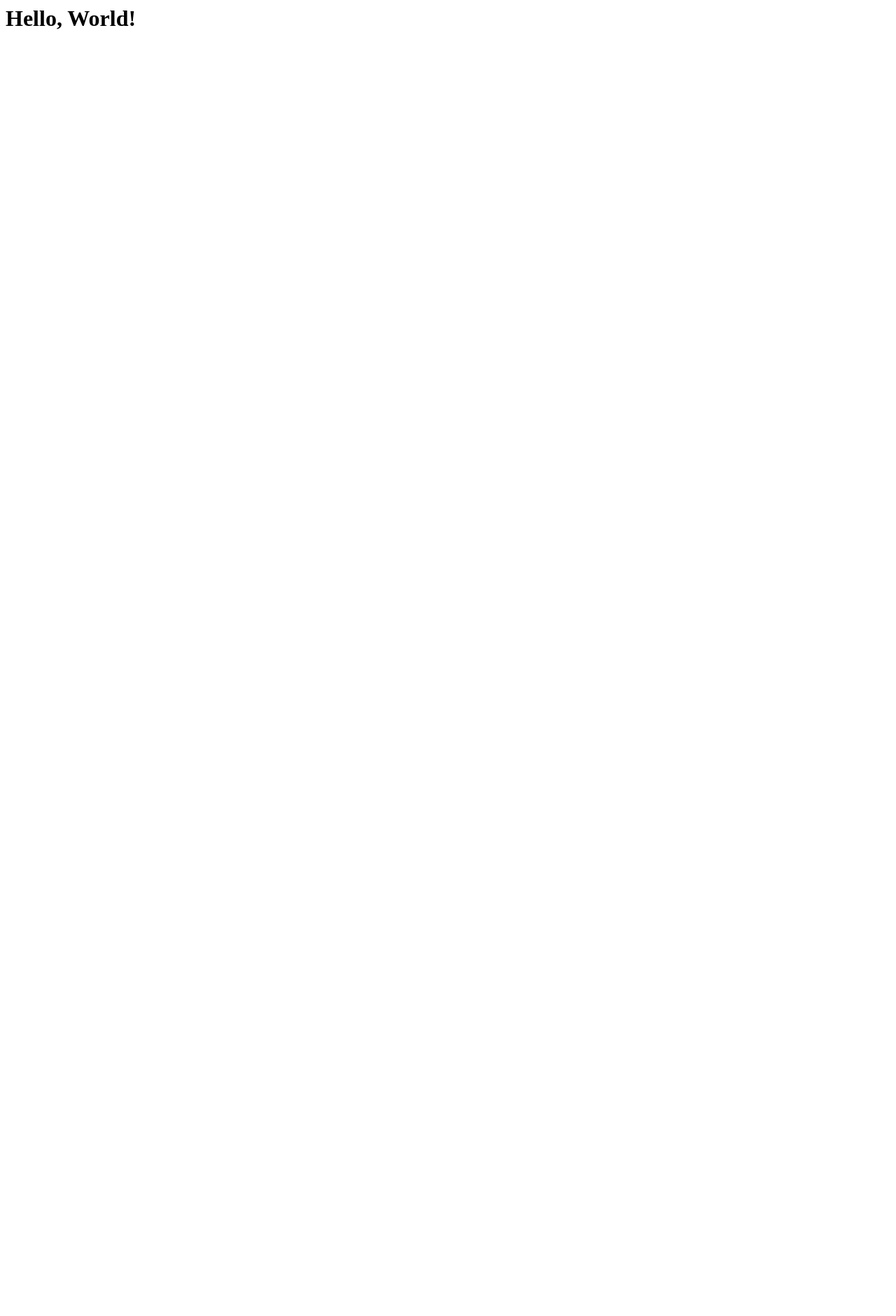
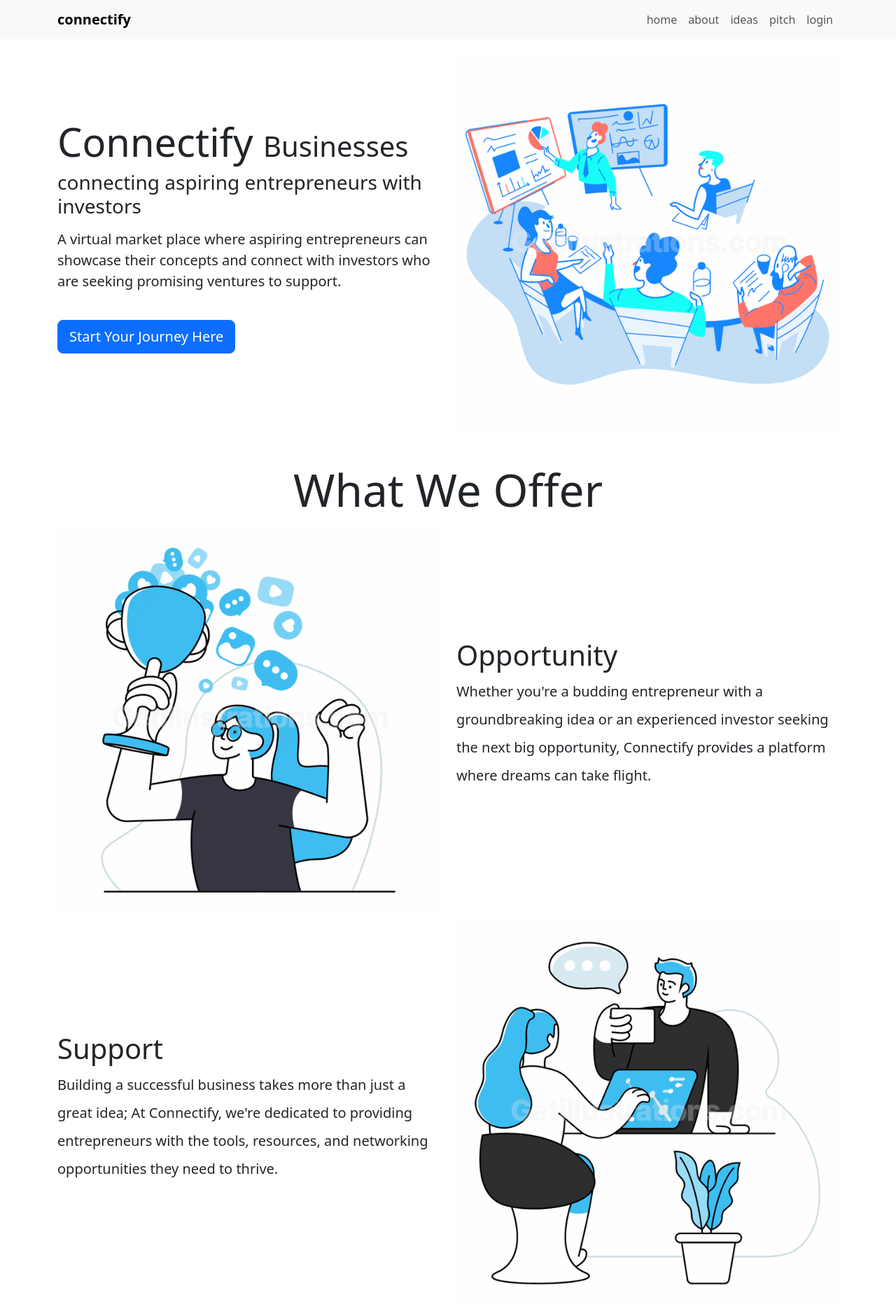
Before and after one commit to maonimisi/connectify, a Flask app: page / in a window 1280 px wide. Before the commit the part shown is almost empty. Shown: the top 1880 px of the page at 70% size. Before the commit the page ends 42 px from the top, so only its background shows below. Run offline with Flask 3, Linux system fonts and the light colour scheme.

Commit message:
Connectify

```diff
--- a/connectify.py
+++ b/connectify.py
@@ -1,17 +1,30 @@
-from flask import Flask
-
+from flask import Flask, render_template, url_for
 app = Flask(__name__)
 
+posts = [
+    {
+        'author': 'Abdulrasheed Muhammed',
+        'title': 'First Pitch',
+        'content': 'First Pitch Content',
+        'date_posted': 'April 20, 2021'
+    },
+    {
+        'author': 'Abdulsabur Muhammed',
+        'title': 'Second Pitch',
+        'content': 'Second Pitch Content',
+        'date_posted': 'April 20, 2022'
+    }
+]
 
 @app.route("/")
 @app.route("/home")
 def home():
-    return "<h1>Hello, World!</h1>"
+    return render_template('home.html', posts=posts)
 
 
 @app.route("/about")
 def about():
-    return "<h1>About Page</h1>"
+    return render_template('about.html', title='About')
 
 
 if __name__ == '__main__':
--- /dev/null
+++ b/static/main.css
@@ -0,0 +1,3 @@
+section {
+    padding: 20px 0;
+}
--- a/templates/about.html
+++ b/templates/about.html
@@ -0,0 +1,4 @@
+{% extends 'layout.html' %}
+{% block content %}
+<h1 class="display-3 text-center">ABOUT US</h1>
+{% endblock content %}
--- /dev/null
+++ b/templates/home.html
@@ -0,0 +1,98 @@
+{% extends 'layout.html' %}
+{% block content %}
+<section>
+    <div class="row justify-content-center align-items-center  text-center text-lg-start">
+        <div class="col-lg-6">
+            <h1 class="display-4">Connectify <span class="display-6">Businesses</span></h1>
+            <h3 class="fw-light">connecting aspiring entrepreneurs with investors</h3>
+            <p class="lead mt-3">A virtual market place where aspiring entrepreneurs can showcase their concepts
+                and connect with investors who are seeking promising ventures to support.</p>
+
+            <a href="#" class="btn btn-lg btn-primary my-4">Start Your Journey Here</a>
+        </div>
+        <div class="col-lg-6">
+            <img src="/static/images/home.png" alt="" class="img-fluid">
+        </div>
+    </div>
+</section>
+
+<section>
+    <h2 class="display-3 text-center">What We Offer</h2>
+    <div class="row justify-content-center align-items-center mt-3">
+        <div class="col-md-6">
+            <img src="/static/images/opportunity.png" alt="" class="img-fluid">
+        </div>
+        <div class="col-md-6">
+            <h3 class="display-6">Opportunity</h3>
+            <p class="lead lh-lg">Whether you're a budding entrepreneur with a groundbreaking idea or an experienced
+                investor
+                seeking the next big opportunity, Connectify provides a platform where dreams can take flight.</p>
+        </div>
+    </div>
+    <div class="row d-flex justify-content-center align-items-center mt-3">
+        <div class="col-md-6 order-last order-md-first">
+            <h3 class="display-6">Support</h3>
+            <p class="lead lh-lg">Building a successful business takes more than just a great idea; At Connectify, we're
+                dedicated to providing
+                entrepreneurs with the tools, resources, and networking opportunities they need to thrive.</p>
+        </div>
+        <div class="col-md-6">
+            <img src="/static/images/support.png" alt="" class="img-fluid">
+        </div>
+    </div>
+    <div class="row justify-content-center align-items-center mt-3">
+        <div class="col-md-6">
+            <img src="/static/images/community.png" alt="" class="img-fluid">
+        </div>
+        <div class="col-md-6">
+            <h3 class="display-6">Community</h3>
+            <p class="lead lh-lg">Through our
+                platform, you'll have the opportunity to connect with like-minded individuals, share insights and
+                experiences, and collaborate on exciting new ventures that have the potential to change the world.
+            </p>
+        </div>
+    </div>
+
+</section>
+
+<section>
+    <h2 class="display-5 text-center my-5">What Beneficiaries Have to Say
+    </h2>
+    <div class="row g-5">
+        <div class="col-md-4">
+            <div class="card">
+                <img src="/static/images/person_1.jpg" class="card-img-top" alt="...">
+                <div class="card-body">
+                    <h5 class="card-title">John Doe</h5>
+                    <p class="card-text lead lh-md">Connectify gives me the opportunity to showcase my business ideas
+                        and attract potential investors from diverse backgrounds.</p>
+                    <small>Review on 12-10-2023</small>
+                </div>
+            </div>
+        </div>
+        <div class="col-md-4">
+            <div class="card">
+                <img src="/static/images/person_2.jpg" class="card-img-top" alt="...">
+                <div class="card-body">
+                    <h5 class="card-title">Sarah Blake</h5>
+                    <p class="card-text lead lh-md">The platform helps saves time and effort finding sponsors,
+                        facilitating meaningful connections & collaborations.</p>
+                    <small>Review on 22-06-2023</small>
+                </div>
+            </div>
+        </div>
+        <div class="col-md-4">
+            <div class="card">
+                <img src="/static/images/person_3.jpg" class="card-img-top" alt="...">
+                <div class="card-body">
+                    <h5 class="card-title">Irene Araguna</h5>
+                    <p class="card-text lead lh-md">Connectify provides me the enabling environment as an entrepreneurs
+                        to access a global network of investors to pitch my business ideas.</p>
+                    <small>Review on 01-03-2024</small>
+                </div>
+            </div>
+        </div>
+    </div>
+</section>
+
+{% endblock content %}
--- a/templates/layout.html
+++ b/templates/layout.html
@@ -4,16 +4,21 @@
 <head>
     <meta charset="utf-8">
     <meta name="viewport" content="width=device-width, initial-scale=1">
-    <title>Connecting Business</title>
+    {% if title %}
+    <title>Connecting Businesses - {{ title }}</title>
+    {% else %}
+    <title>Connecting Businesses</title>
+    {% endif %}
     <link href="https://cdn.jsdelivr.net/npm/bootstrap@5.3.3/dist/css/bootstrap.min.css" rel="stylesheet"
         integrity="sha384-QWTKZyjpPEjISv5WaRU9OFeRpok6YctnYmDr5pNlyT2bRjXh0JMhjY6hW+ALEwIH" crossorigin="anonymous">
+    <link rel="stylesheet" type="text/css" href="{{ url_for('static', filename='main.css')}}">
 </head>
 
 <body>
     <!-- Navigation Bar -->
     <nav class="navbar navbar-expand-lg bg-body-tertiary">
         <div class="container-lg">
-            <a class="navbar-brand" href="#">connectify</a>
+            <a class="navbar-brand fw-bold" href="{{ url_for('home') }}">connectify</a>
             <button class="navbar-toggler" type="button" data-bs-toggle="collapse" data-bs-target="#navbarNav"
                 aria-controls="navbarNav" aria-expanded="false" aria-label="Toggle navigation">
                 <span class="navbar-toggler-icon"></span>
@@ -21,7 +26,10 @@
             <div class="collapse navbar-collapse justify-content-end" id="navbarNav">
                 <ul class=" navbar-nav">
                     <li class="nav-item">
-                        <a class="nav-link" href="#">home</a>
+                        <a class="nav-link" href="{{ url_for('home') }}">home</a>
+                    </li>
+                    <li class="nav-item">
+                        <a class="nav-link" href="{{ url_for('about') }}">about</a>
                     </li>
                     <li class="nav-item">
                         <a class="nav-link" href="#">ideas</a>
@@ -36,6 +44,13 @@
             </div>
         </div>
     </nav>
+    <main class="container-lg">
+        {% block content %}
+        {% endblock content %}
+    </main>
+    <footer class="container-lg">
+        <h3 class="display-5 my-4">Contact Us</h3>
+    </footer>
 
     <script src="https://cdn.jsdelivr.net/npm/bootstrap@5.3.3/dist/js/bootstrap.bundle.min.js"
         integrity="sha384-YvpcrYf0tY3lHB60NNkmXc5s9fDVZLESaAA55NDzOxhy9GkcIdslK1eN7N6jIeHz"
```
Also changed, not shown: templates/ideas.html (added, +9 -0 lines), static/images/community.png (added), static/images/home.png (added), static/images/opportunity.png (added), static/images/person_1.jpg (added), static/images/person_2.jpg (added), static/images/person_3.jpg (added), static/images/support.png (added), templates/index.html (deleted), templates/pitch.html (added), 2 other files.
